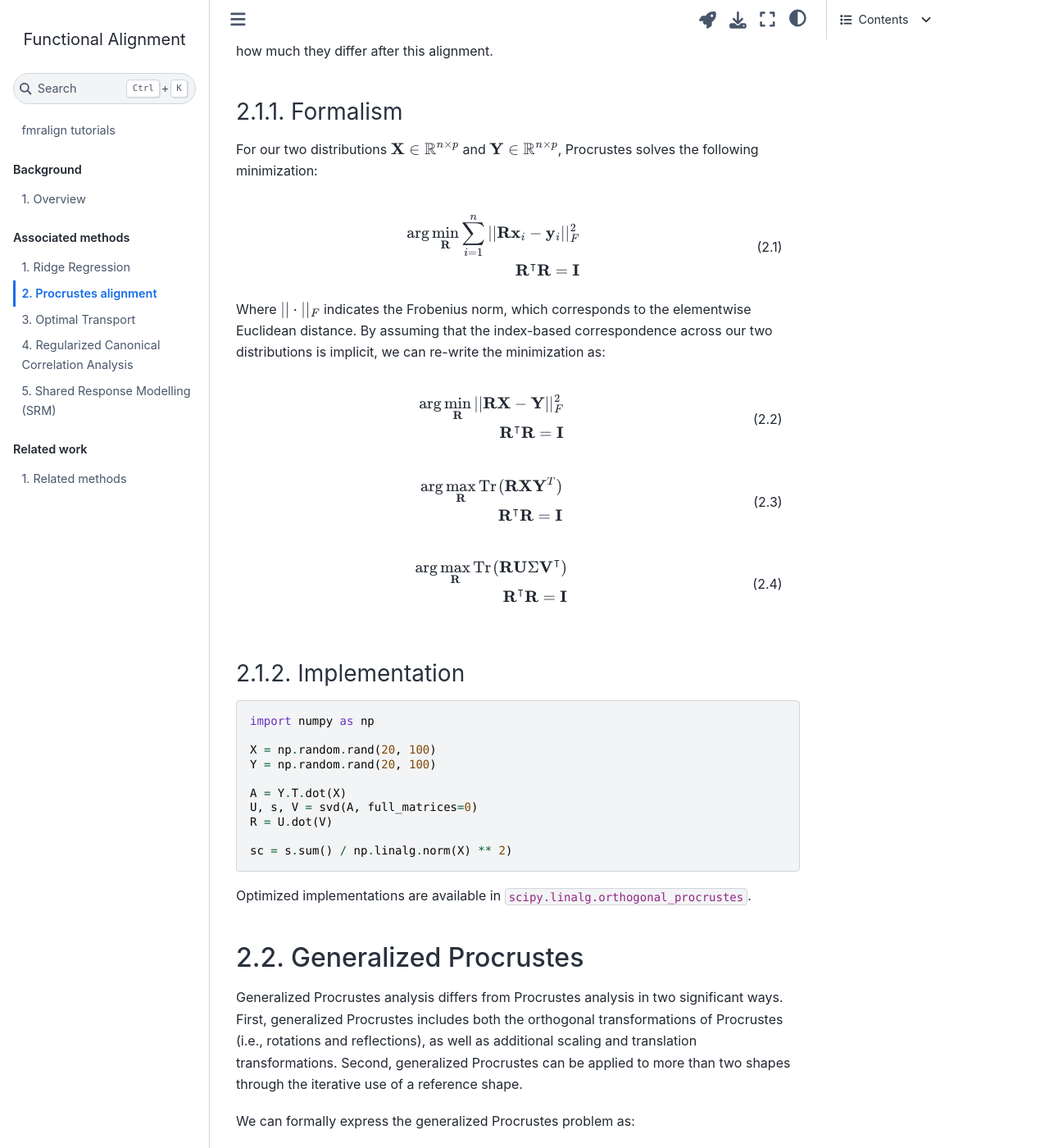
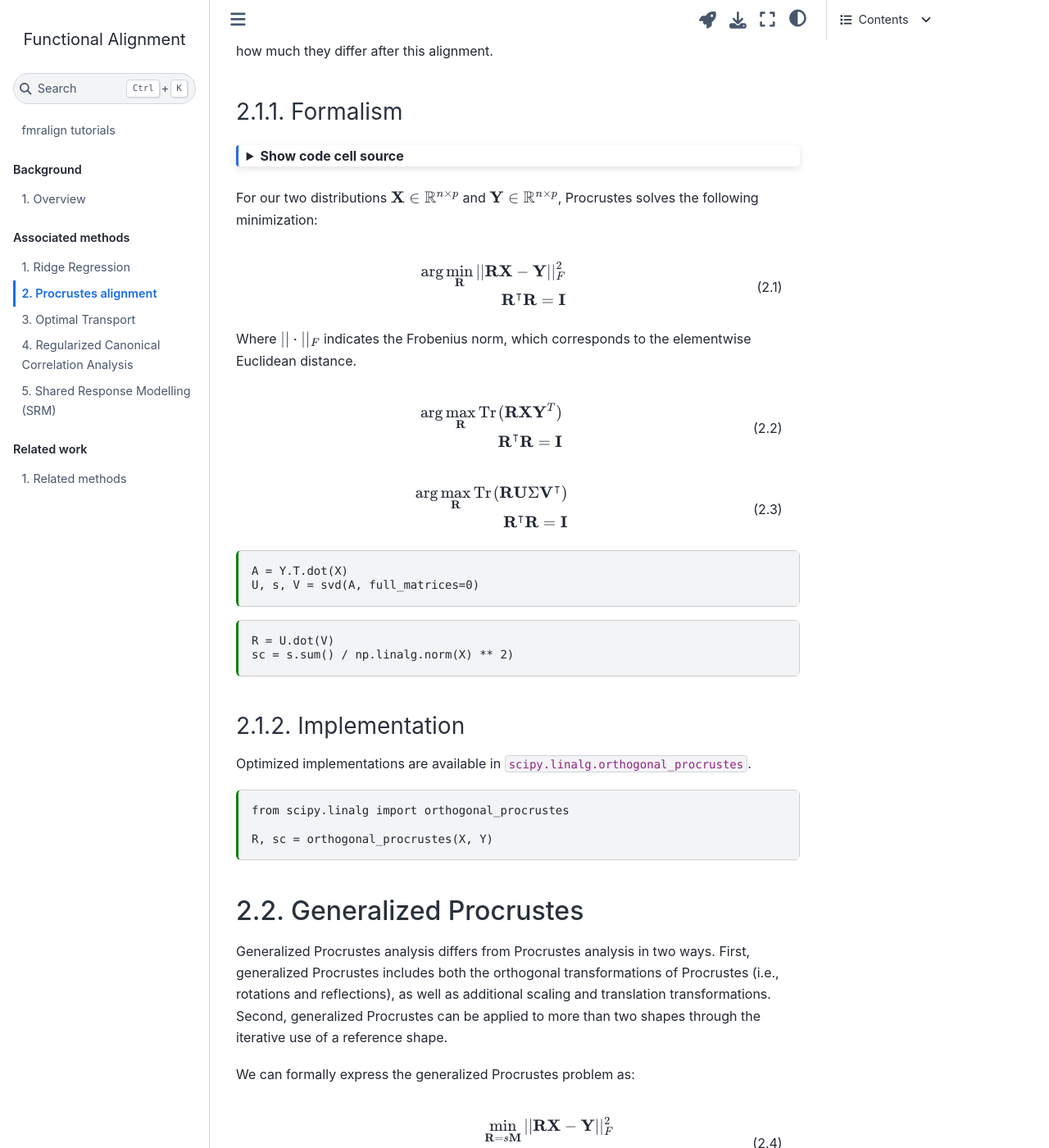
Before and after one commit to neurodatascience/fmralign-tutorials, a Jupyter Book: the page built from content/03-procrustes.md, in a window 1280 px wide and 1400 px high, scrolled down 571 px. Shown: the whole window at 82% size. Built offline with Jupyter Book 1.0.4 settings and Sphinx 7.4.7 and the Sphinx Book theme 1.1.4, drawn with Linux system fonts in a browser that asks for light colours; cross-references to code outside the pages are shown as plain code; some of the changed text lies outside the part shown.

Commit message:
Iter content

````diff
--- a/content/03-procrustes.md
+++ b/content/03-procrustes.md
@@ -39,58 +39,61 @@ and to quantify how much they differ after this alignment.
 
 ### Formalism
 
+```{code-cell} python3
+:tags: ["hide-input"]
+import numpy as np
+
+X = np.random.rand(20, 100)
+Y = np.random.rand(20, 100)
+```
+
 For our two distributions $\mathbf{X} \in \mathbb{R}^{n \times p}$ and
 $\mathbf{Y} \in \mathbb{R}^{n \times p}$, Procrustes solves the following minimization:
 
 ```{math}
 :label: procrustes_eq_1
-\arg\min_{\mathbf{R}} \sum_{i = 1}^{n} ||\mathbf{R} \mathbf{x}_i - \mathbf{y}_i||_F^2 \\
+\arg\min_{\mathbf{R}} ||\mathbf{R} \mathbf{X} - \mathbf{Y}||_F^2 \\
 \mathbf{R}^\intercal\mathbf{R} = \mathbf{I}
 ```
 
 Where $|| \cdot ||_F$ indicates the Frobenius norm,
 which corresponds to the elementwise Euclidean distance.
-By assuming that the index-based correspondence across our two distributions is implicit,
-we can re-write the minimization as:
 
 ```{math}
 :label: procrustes_eq_2
-\arg\min_{\mathbf{R}} ||\mathbf{R} \mathbf{X} - \mathbf{Y}||_F^2 \\
+\arg\max_{\mathbf{R}} \mathrm{Tr}\hspace{1pt}(\mathbf{R} \mathbf{X} \mathbf{Y}^T) \\
 \mathbf{R}^\intercal\mathbf{R} = \mathbf{I}
 ```
 
 ```{math}
 :label: procrustes_eq_3
-\arg\max_{\mathbf{R}} \mathrm{Tr}\hspace{1pt}(\mathbf{R} \mathbf{X} \mathbf{Y}^T) \\
-\mathbf{R}^\intercal\mathbf{R} = \mathbf{I}
-```
-
-```{math}
-:label: procrustes_eq_4
 \arg\max_{\mathbf{R}} \mathrm{Tr}\hspace{1pt}(\mathbf{R} \mathbf{U} \Sigma \mathbf{V}^\intercal) \\
 \mathbf{R}^\intercal\mathbf{R} = \mathbf{I}
 ```
 
-### Implementation
-
-```{code} python3
-import numpy as np
-
-X = np.random.rand(20, 100)
-Y = np.random.rand(20, 100)
-
+```{code-cell} python3
 A = Y.T.dot(X)
 U, s, V = svd(A, full_matrices=0)
+```
+
+```{code-cell} python3
 R = U.dot(V)
-
 sc = s.sum() / np.linalg.norm(X) ** 2)
 ```
 
+### Implementation
+
 Optimized implementations are available in `scipy.linalg.orthogonal_procrustes`.
+
+```{code-cell} python3
+from scipy.linalg import orthogonal_procrustes
+
+R, sc = orthogonal_procrustes(X, Y)
+```
 
 ## Generalized Procrustes
 
-Generalized Procrustes analysis differs from Procrustes analysis in two significant ways.
+Generalized Procrustes analysis differs from Procrustes analysis in two ways.
 First, generalized Procrustes includes both the orthogonal transformations of Procrustes (i.e., rotations and reflections),
 as well as additional scaling and translation transformations.
 Second, generalized Procrustes can be applied to more than two shapes through the iterative use of a reference shape.
@@ -105,10 +108,20 @@ s\in\mathbb{R^+}, \enspace \mathbf{M} \in \mathbb{R}^{p \times p} \text{ s.t. }
 
 ### Formalism
 
+```{math}
+:label: general_procrustes_eq_2
+A = B + C
+```
 
 ### Implementation
 
 Optimized implementations are available in `scipy.spatial.procrustes`.
+
+```{code-cell} python3
+from scipy.spatial import procrustes
+
+mtx1, mtx2, disp = procrustes(X, Y)
+```
 
 ## Useful resources
 
````
Also changed, not shown: content/01-functional-alignment.md (+1 -1 lines), content/04-optimal-transport.md (+2 -2 lines).
